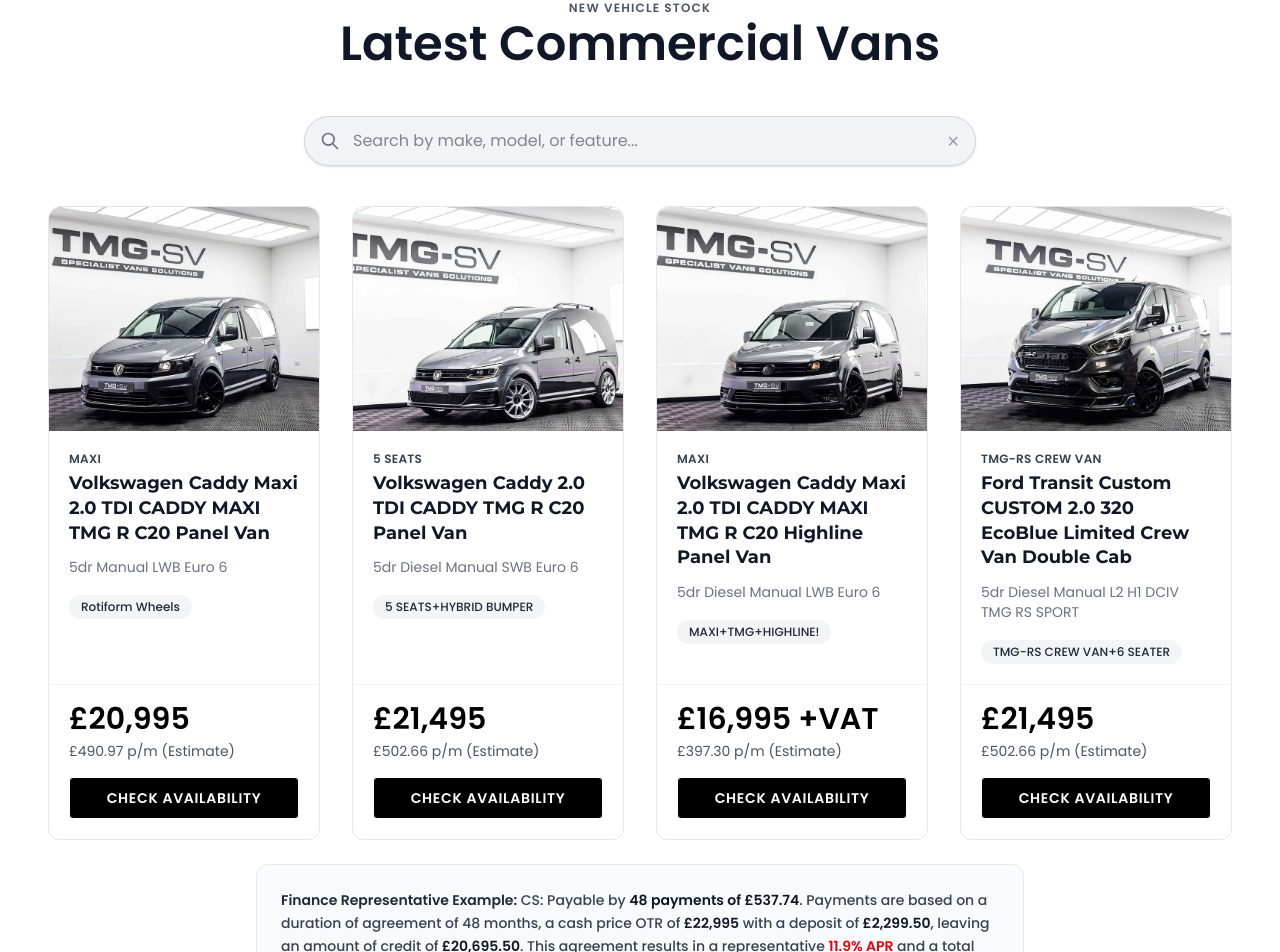
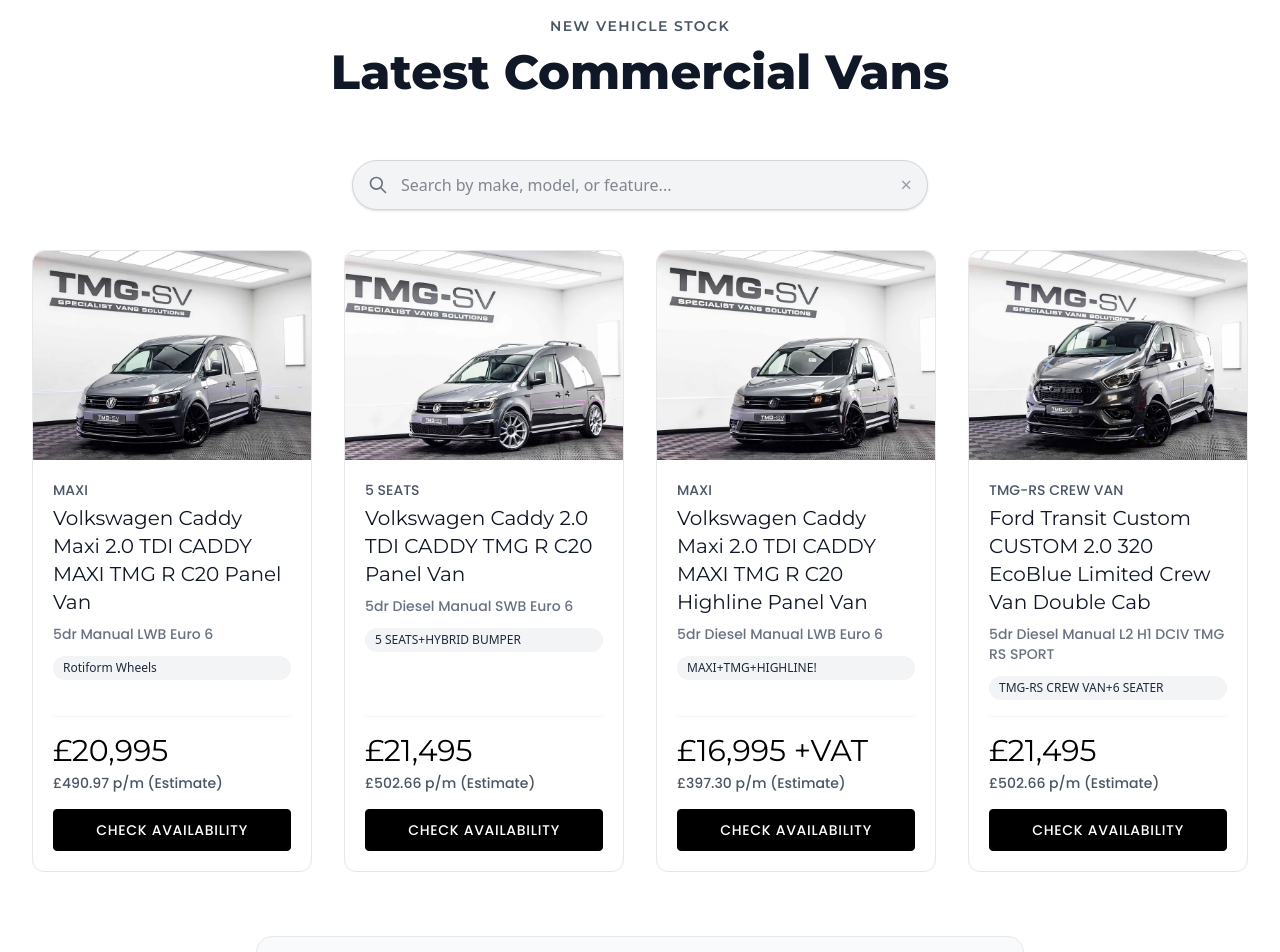
Before and after one commit to afterrender1/tmg-website, a Next.js app: page /buy in a window 1280 px wide. Shown: the part 1060-2012 px from the top of the page. Built offline with nearby package versions, Linux system fonts and the light colour scheme; a web font is replaced by a local one.

Commit message:
Update BuyOurLatestArrivals.jsx

```diff
--- a/components/BuyOurLatestArrivals.jsx
+++ b/components/BuyOurLatestArrivals.jsx
@@ -3,7 +3,6 @@
 import React from "react";
 import Image from "next/image";
 import { Poppins, Montserrat } from "next/font/google";
-// Import motion from framer-motion (requires external installation)
 import { motion } from "framer-motion";
 
 const poppins = Poppins({
@@ -14,37 +13,30 @@
 
 const montserrat = Montserrat({
   subsets: ['latin'],
-  weight: ['700', '800', '900'],
+  weight: ['400'],
   variable: '--font-montserrat',
 });
 
-// --- Framer Motion Variants ---
-
-// Container for staggering the vehicle cards
+// Motion Variants (unchanged)
 const containerVariants = {
   hidden: { opacity: 0 },
   show: {
     opacity: 1,
-    transition: {
-      staggerChildren: 0.1, // Delay between each card's animation
-    },
+    transition: { staggerChildren: 0.1 },
   },
 };
 
-// Variants for individual vehicle cards
 const itemVariants = {
   hidden: { opacity: 0, y: 50 },
   show: { opacity: 1, y: 0, transition: { type: "spring", stiffness: 100 } },
 };
 
-// Variants for header and finance bar (simple fade-up)
 const fadeUpVariants = {
   hidden: { opacity: 0, y: 30 },
   show: { opacity: 1, y: 0, transition: { duration: 0.6 } },
 };
 
-
-// Data with imageSrc added (unchanged)
+// Your data (unchanged)
 const vehicleData = [
   {
     title: "MAXI+NO VAT+ROTIFORM",
@@ -66,8 +58,7 @@
   },
   {
     title: "MAXI+TMG+HIGHLINE!",
-    makeModel:
-      "Volkswagen Caddy Maxi 2.0 TDI CADDY MAXI TMG R C20 Highline Panel Van",
+    makeModel: "Volkswagen Caddy Maxi 2.0 TDI CADDY MAXI TMG R C20 Highline Panel Van",
     details: "5dr Diesel Manual LWB Euro 6",
     price: "£16,995 +VAT",
     monthlyPayment: "£397.30 p/m",
@@ -76,8 +67,7 @@
   },
   {
     title: "TMG-RS CREW VAN+6 SEATER",
-    makeModel:
-      "Ford Transit Custom CUSTOM 2.0 320 EcoBlue Limited Crew Van Double Cab",
+    makeModel: "Ford Transit Custom CUSTOM 2.0 320 EcoBlue Limited Crew Van Double Cab",
     details: "5dr Diesel Manual L2 H1 DCIV TMG RS SPORT",
     price: "£21,495",
     monthlyPayment: "£502.66 p/m",
@@ -86,173 +76,124 @@
   },
 ];
 
-// Vehicle Card component converted to motion.div
+// VehicleCard — Now fully responsive
 const VehicleCard = ({ vehicle }) => (
   <motion.div
-    variants={itemVariants} // Apply item animation variant
+    variants={itemVariants}
     className="flex flex-col bg-white rounded-xl border border-gray-200 overflow-hidden transition-all duration-300 hover:shadow-2xl hover:-translate-y-1"
   >
-    {/* Vehicle Image */}
-    <div className="relative w-full h-48 sm:h-56 bg-gray-100 rounded-t-xl overflow-hidden">
+    {/* Image - Fully responsive */}
+    <div className="relative w-full aspect-4/3 bg-gray-100 overflow-hidden rounded-t-xl">
       <Image
         src={vehicle.imageSrc}
         alt={vehicle.title}
         fill
+        sizes="(max-width: 640px) 100vw, (max-width: 1024px) 50vw, (max-width: 1280px) 33vw, 25vw"
         className="object-cover transition-transform duration-500 hover:scale-[1.05]"
+        priority
       />
     </div>
 
-    {/* Top Content */}
-    <div className="p-5 grow">
-      <p
-        className="text-xs font-semibold text-gray-700 uppercase tracking-wide mb-1"
-        style={{ fontFamily: "Poppins, sans-serif" }}
-      >
+    {/* Content */}
+    <div className="p-4 sm:p-5 flex flex-col grow">
+      <p className={`text-xs sm:text-sm font-medium text-gray-600 mb-1 ${poppins.className} font-poppins`}>
         {vehicle.title.split("+")[0]}
       </p>
 
-      <h3
-        className="text-lg font-bold text-gray-900 leading-snug mb-3"
-        style={{ fontFamily: "Montserrat, sans-serif" }}
-      >
+      <h3 className={`text-lg sm:text-xl font-bold text-gray-900 mb-2 ${montserrat.className} font-montserrat`}>
         {vehicle.makeModel}
       </h3>
 
-      <p
-        className="text-sm text-gray-500 mb-4"
-        style={{ fontFamily: "Poppins, sans-serif" }}
-      >
+      <p className={`text-xs sm:text-sm text-gray-500 mb-3 line-clamp-2 ${poppins.className} font-poppins`}>
         {vehicle.details}
       </p>
 
-      <span
-        className="inline-block bg-gray-100 text-gray-800 text-xs font-medium px-3 py-1 rounded-full"
-        style={{ fontFamily: "Poppins, sans-serif" }}
-      >
-        {vehicle.highlight.includes("ROTIFORM")
-          ? "Rotiform Wheels"
-          : vehicle.highlight}
+      <span className="inline-block bg-gray-100 text-gray-800 text-xs font-medium px-2.5 py-1 rounded-full mb-4">
+        {vehicle.highlight.includes("ROTIFORM") ? "Rotiform Wheels" : vehicle.highlight}
       </span>
-    </div>
 
-    {/* Price + Button */}
-    <div className="border-t border-gray-100 p-5 pt-4">
-      <p
-        className="text-3xl font-bold text-black mb-1"
-        style={{ fontFamily: "poppins" }}
-      >
+      <div className="mt-auto border-t border-gray-100 pt-4">
+        <p className={`text-2xl sm:text-3xl font-bold text-black ${montserrat.className} font-montserrat`}>
           {vehicle.price}
         </p>
-
-      <p
-        className="text-sm text-gray-600"
-        style={{ fontFamily: "Poppins, sans-serif" }}
-      >
+        <p className={`text-xs sm:text-sm text-gray-600 mt-1 ${poppins.className} font-poppins`}>
           {vehicle.monthlyPayment} (Estimate)
         </p>
 
         <motion.button
-        whileTap={{ scale: 0.95 }} // Added subtle tap animation
-        className="cursor-pointer mt-4 w-full py-2.5 text-sm font-semibold uppercase border tracking-wider rounded text-white bg-black
-                   hover:text-black hover:bg-white hover:border-black transition-colors duration-200"
-        style={{ fontFamily: "Poppins, sans-serif" }}
+          whileTap={{ scale: 0.95 }}
+          className={`cursor-pointer mt-4 w-full py-2.5 text-sm font-semibold uppercase tracking-wider rounded border border-black text-white bg-black hover:bg-white hover:text-black hover:border-black transition-all ${poppins.className} font-poppins`}
         >
           Check Availability
         </motion.button>
       </div>
+    </div>
   </motion.div>
 );
 
-// Main Component
+// Main Component — Fully Responsive
 const BuyOurLatestArrivals = () => {
   return (
-    <div className="min-h-screen bg-white p-8 sm:p-12">
+    <div className="min-h-screen bg-white px-4 py-8 sm:px-6 sm:py-12 lg:px-8 lg:py-16">
       <div className="max-w-7xl mx-auto">
 
-        {/* Header (Fade Up Animation) */}
+        {/* Header */}
         <motion.header
           initial="hidden"
           animate="show"
           variants={fadeUpVariants}
-          className="mb-12 text-center"
+          className={`text-center mb-10 sm:mb-16 ${montserrat.className} font-montserrat`}
         >
-          <h1
-            className="text-xs font-semibold text-gray-600 uppercase tracking-widest mb-1"
-            style={{ fontFamily: "Poppins" }}
-          >
+          <h1 className="text-xs sm:text-sm font-semibold text-gray-600 uppercase tracking-widest">
             New Vehicle Stock
           </h1>
-
-          <h2
-            className="text-4xl sm:text-5xl font-extrabold text-gray-900"
-            style={{ fontFamily: "poppins" }}
-          >
+          <h2 className="mt-3 text-3xl sm:text-4xl lg:text-5xl font-extrabold text-gray-900">
             Latest Commercial Vans
           </h2>
         </motion.header>
 
-        {/* Search Bar (Fade Up Animation) */}
+        {/* Search Bar */}
         <motion.div
           initial="hidden"
           animate="show"
           variants={fadeUpVariants}
-          className="mb-10 max-w-2xl mx-auto"
+          className="mb-10 max-w-xl mx-auto px-4 sm:px-0"
         >
           <div className="relative">
             <input
               type="text"
               placeholder="Search by make, model, or feature..."
-              className="w-full py-3 pl-12 pr-10 text-gray-900 rounded-full bg-[#F2F3F7] shadow-sm
-                   focus:ring-2 focus:ring-black/20 focus:border-black/10 border border-gray-300
-                   transition-all outline-none "
-              style={{ fontFamily: "Poppins" }}
+              className="w-full py-3 pl-12 pr-12 sm:pr-14 text-gray-900 rounded-full bg-gray-100 border border-gray-300 focus:outline-none focus:ring-2 focus:ring-black/20 focus:border-transparent shadow-sm transition-all text-sm sm:text-base"
             />
-
-            {/* Search Icon */}
-            <svg
-              className="absolute left-4 top-1/2 -translate-y-1/2 w-5 h-5 text-gray-500"
-              fill="none"
-              stroke="currentColor"
-              viewBox="0 0 24 24"
-            >
-              <path
-                strokeLinecap="round"
-                strokeLinejoin="round"
-                strokeWidth="2"
-                d="M21 21l-6-6m2-5a7 7 0 11-14 0 7 7 0 0114 0z"
-              ></path>
+            <svg className="absolute left-4 top-1/2 -translate-y-1/2 w-5 h-5 text-gray-500" fill="none" stroke="currentColor" viewBox="0 0 24 24">
+              <path strokeLinecap="round" strokeLinejoin="round" strokeWidth="2" d="M21 21l-6-6m2-5a7 7 0 11-14 0 7 7 0 0114 0z" />
             </svg>
-
-            {/* Clear Button (X) */}
-            <button className="absolute right-4 top-1/2 -translate-y-1/2 text-gray-400 hover:text-black transition">
-              ✕
-            </button>
+            <button className="absolute right-4 top-1/2 -translate-y-1/2 text-gray-400 hover:text-black text-xl leading-none">×</button>
           </div>
         </motion.div>
 
-
-        {/* Grid (Staggered Animation) */}
+        {/* Grid — Responsive Columns */}
         <motion.div
           initial="hidden"
-          whileInView="show" // Animate when it scrolls into view
-          viewport={{ once: true, amount: 0.2 }}
+          whileInView="show"
+          viewport={{ once: true, amount: 0.1 }}
           variants={containerVariants}
-          className="grid grid-cols-1 sm:grid-cols-2 lg:grid-cols-3 xl:grid-cols-4 gap-8"
+          className="grid grid-cols-1 sm:grid-cols-2 lg:grid-cols-3 xl:grid-cols-4 gap-6 lg:gap-8"
         >
           {vehicleData.map((vehicle, index) => (
             <VehicleCard key={`v-${index}`} vehicle={vehicle} />
           ))}
         </motion.div>
 
-        {/* Finance Representative Example (Fade Up Animation) */}
+        {/* Finance Box */}
         <motion.div
           initial="hidden"
-          whileInView="show" // Animate when it scrolls into view
-          viewport={{ once: true, amount: 0.5 }}
+          whileInView="show"
+          viewport={{ once: true, amount: 0.3 }}
           variants={fadeUpVariants}
-          className={`max-w-3xl mx-auto my-6 p-6 bg-gray-50 border border-gray-200 rounded-xl ${poppins.className}`}
+          className="max-w-3xl mx-auto mt-12 sm:mt-16 p-6 sm:p-8 bg-gray-50 border border-gray-200 rounded-2xl text-xs sm:text-sm leading-relaxed"
         >
-          <p className="text-sm text-gray-700 leading-relaxed">
+          <p>
             <span className="font-bold text-gray-800">Finance Representative Example:</span>{" "}
             CS: Payable by <span className="font-semibold text-gray-900">48 payments of £537.74</span>.
             Payments are based on a duration of agreement of 48 months, a cash price OTR of
```
Lines whose indentation alone changed are shown as unchanged.
